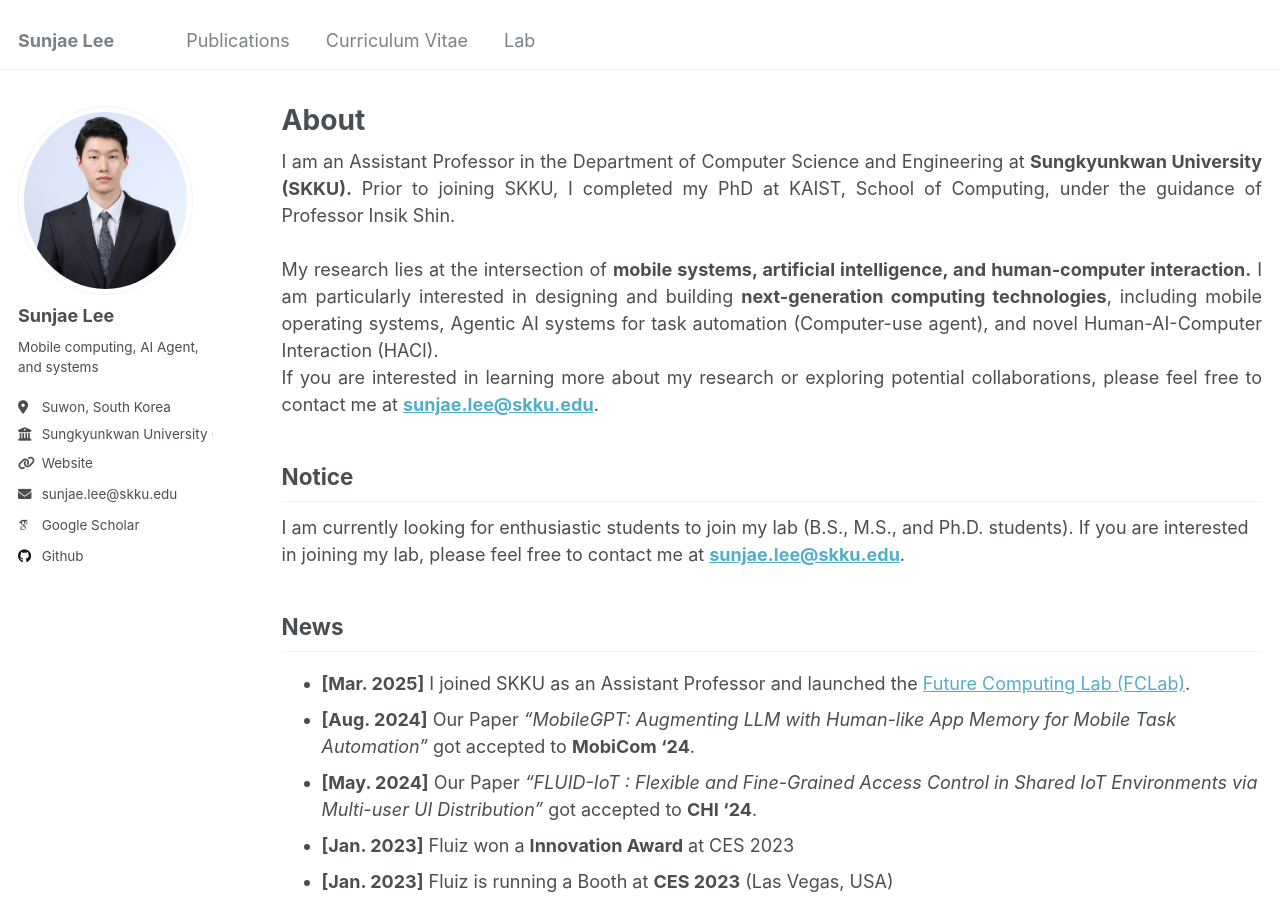
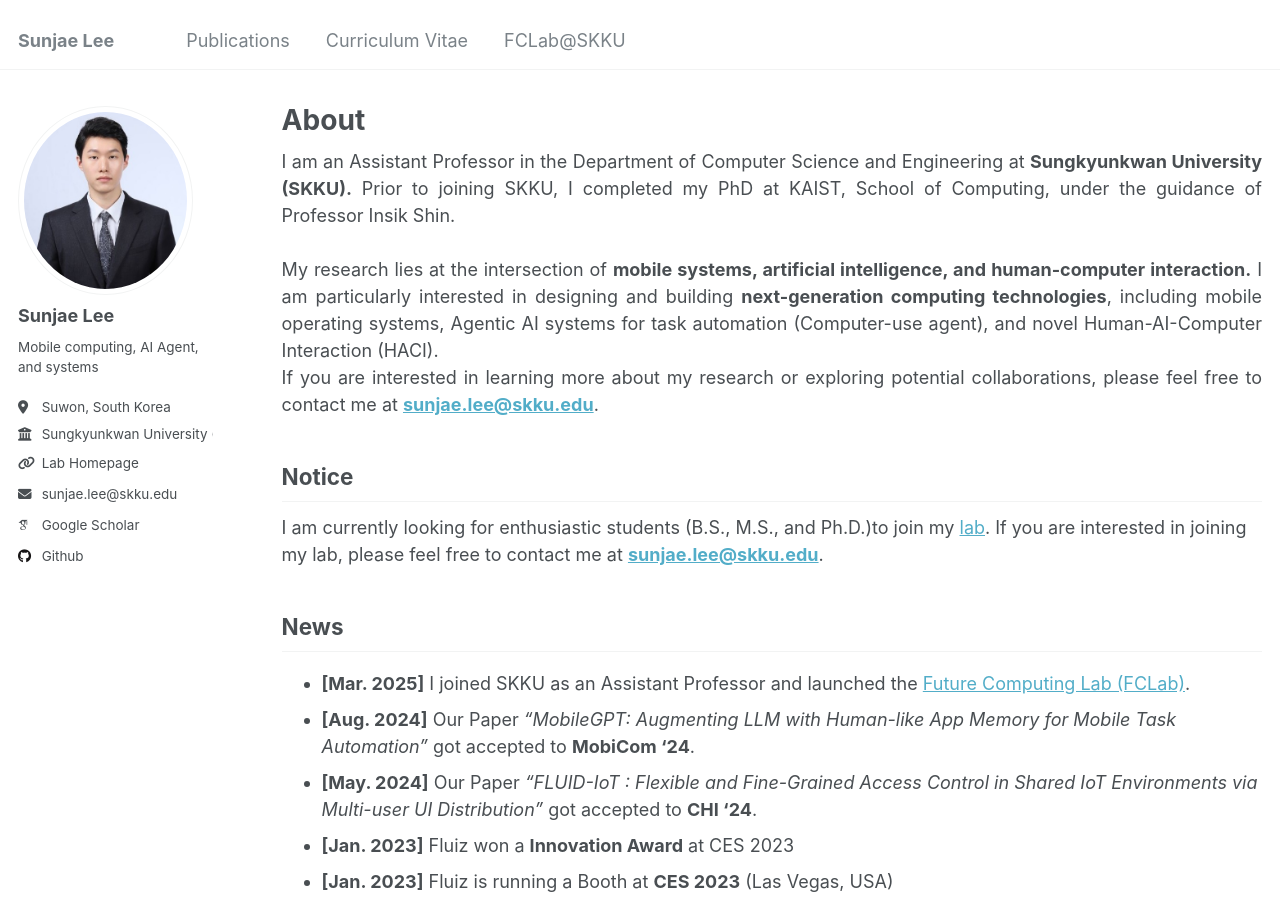
Before and after one commit to sunjae1294/sunjae1294.github.io, a Jekyll site: the page built from _pages/about.md, in a window 1280 px wide and 900 px high. Built offline with Jekyll 4.4.1, drawn with Linux system fonts in a browser that asks for light colours; some web fonts are replaced.

Commit message:
fix lab homepage

```diff
--- a/_data/navigation.yml
+++ b/_data/navigation.yml
@@ -11,5 +11,5 @@ main:
   - title: "Curriculum Vitae"
     url: /files/SunjaeLee_CV.pdf
 
-  - title: "Lab"
+  - title: "FCLab@SKKU"
     url: https://sites.google.com/view/fclab-skku
--- a/_data/ui-text.yml
+++ b/_data/ui-text.yml
@@ -24,7 +24,7 @@ en: &DEFAULT_EN
   follow_label               : "Follow:"
   feed_label                 : "Feed"
   powered_by                 : "Powered by"
-  website_label              : "Website"
+  website_label              : "Lab Homepage"
   email_label                : "sunjae.lee@skku.edu"
   recent_posts               : "Recent Posts"
   undefined_wpm              : "Undefined parameter words_per_minute at _config.yml"
--- a/_pages/about.md
+++ b/_pages/about.md
@@ -17,7 +17,7 @@ If you are interested in learning more about my research or exploring potential
 
 Notice
 ------
-I am currently looking for enthusiastic students to join my lab (B.S., M.S., and Ph.D. students). If you are interested in joining my lab, please feel free to contact me at <a href="mailto:sunjae.lee@skku.edu"><strong>sunjae.lee@skku.edu</strong></a>.
+I am currently looking for enthusiastic students (B.S., M.S., and Ph.D.)to join my <a href="https://sites.google.com/view/fclab-skku">lab</a>. If you are interested in joining my lab, please feel free to contact me at <a href="mailto:sunjae.lee@skku.edu"><strong>sunjae.lee@skku.edu</strong></a>.
 
 News
 ------
```
